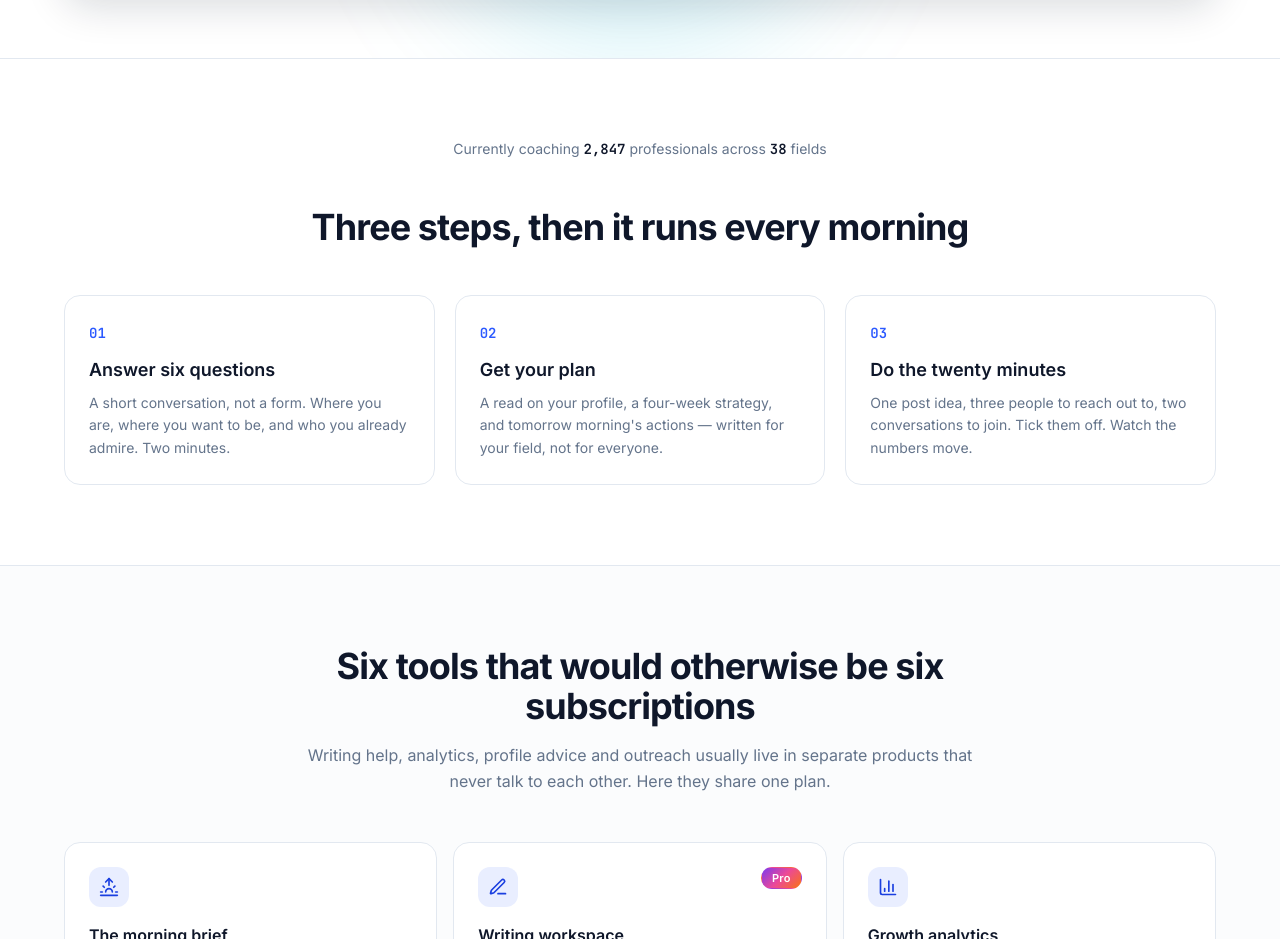
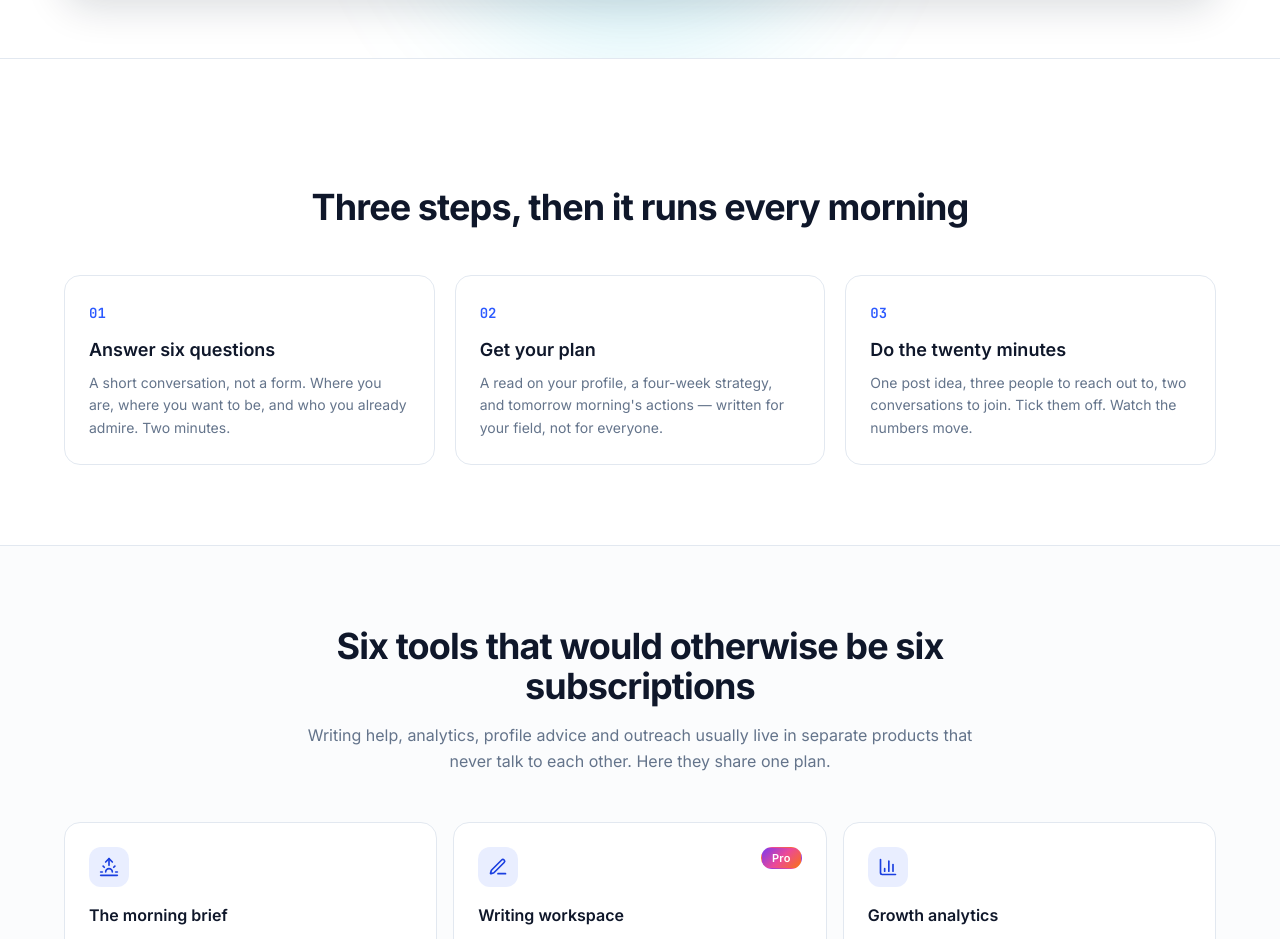
Before and after one commit to pakhomchik2008/LnkRise, a Next.js app: page / in a window 1280 px wide. Shown: the part 1180-2119 px from the top of the page. Built offline with nearby package versions, Linux system fonts and the light colour scheme; no server answers; the database is empty.

Commit message:
Remove fabricated user/field counts from the landing page
"2847 professionals across 38 fields" was invented — the kind of
number that kills a due-diligence conversation the moment it's
checked. Nothing else claims it, so the fix is deletion, not a
softer number.

```diff
--- a/src/components/landing/how-it-works.tsx
+++ b/src/components/landing/how-it-works.tsx
@@ -1,8 +1,6 @@
 "use client";
 
 import { motion } from "framer-motion";
-import { useAnimatedCounter } from "@/hooks/use-animated-counter";
-import { useInView } from "@/hooks/use-in-view";
 
 const STEPS = [
   {
@@ -22,33 +20,10 @@ const STEPS = [
   },
 ];
 
-function Counter({ value, suffix }: { value: number; suffix: string }) {
-  const { ref, inView } = useInView<HTMLSpanElement>({ amount: 0.6 });
-  const animated = useAnimatedCounter(value, { start: inView });
-
-  return (
-    <span ref={ref} className="font-mono font-semibold tabular-nums text-ink">
-      {animated.toLocaleString()}
-      {suffix}
-    </span>
-  );
-}
-
 export function HowItWorks() {
   return (
     <section id="how-it-works" className="border-t border-hairline px-5 py-20">
       <div className="mx-auto max-w-6xl">
-        <motion.p
-          initial={{ opacity: 0, y: 20 }}
-          whileInView={{ opacity: 1, y: 0 }}
-          viewport={{ once: true, amount: 0.5 }}
-          transition={{ duration: 0.5, ease: [0.25, 0.46, 0.45, 0.94] }}
-          className="text-center text-sm text-ink-muted"
-        >
-          Currently coaching <Counter value={2847} suffix="" /> professionals across{" "}
-          <Counter value={38} suffix="" /> fields
-        </motion.p>
-
         <motion.h2
           initial={{ opacity: 0, y: 24 }}
           whileInView={{ opacity: 1, y: 0 }}
```
